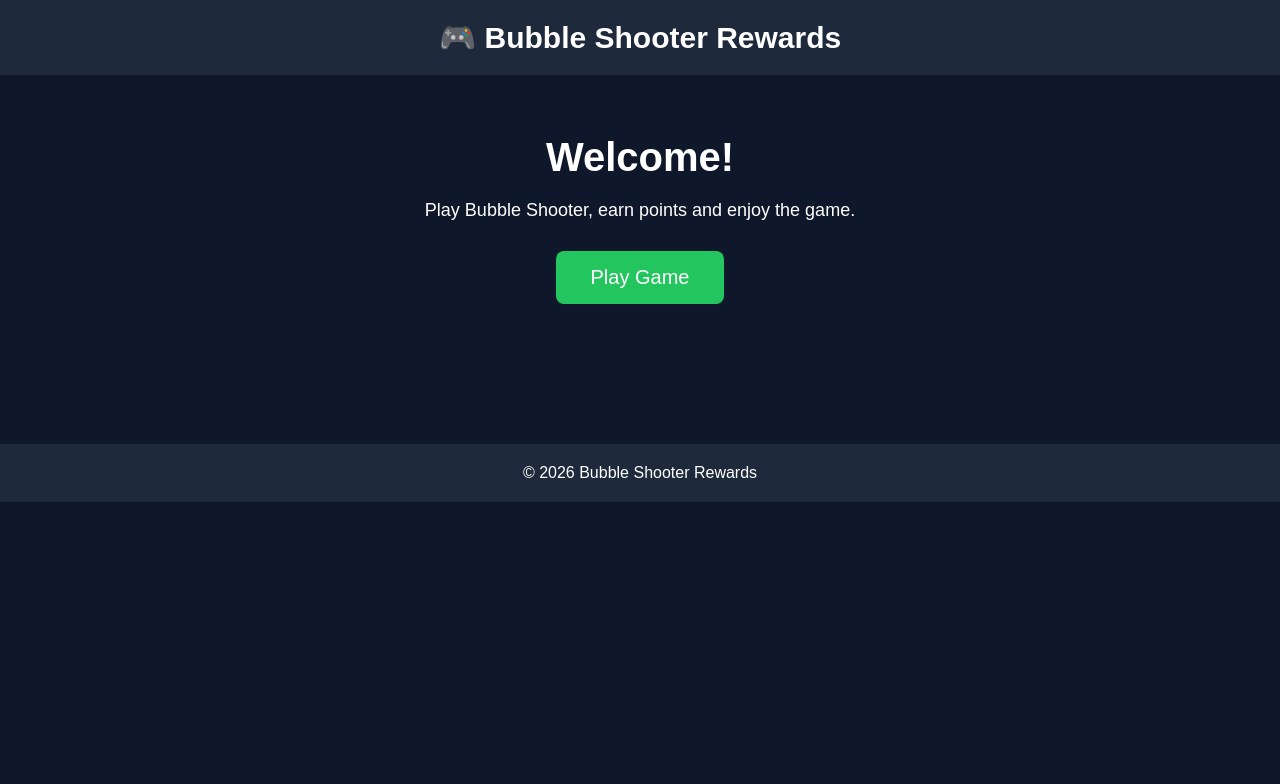
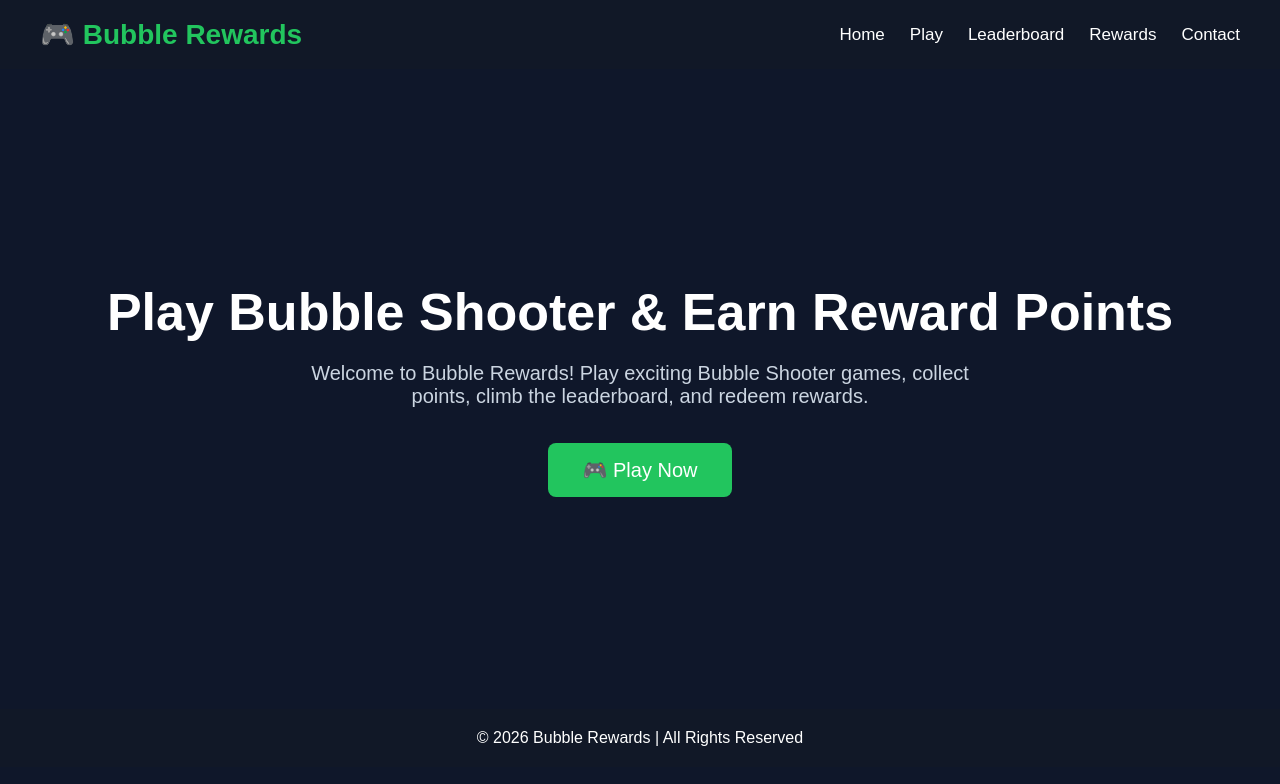
Before and after one commit to thisisnka0001-svg/bubble-shooter-game, a plain HTML site: page index.html in a window 1280 px wide. Drawn offline with Linux system fonts and the light colour scheme.

Commit message:
Update index.html

```diff
--- a/index.html
+++ b/index.html
@@ -16,48 +16,96 @@ font-family:Arial,sans-serif;
 body{
 background:#0f172a;
 color:white;
-text-align:center;
 }
 
-header{
-background:#1e293b;
-padding:20px;
-font-size:30px;
+nav{
+display:flex;
+justify-content:space-between;
+align-items:center;
+padding:18px 40px;
+background:#111827;
+}
+
+.logo{
+font-size:28px;
 font-weight:bold;
+color:#22c55e;
+}
+
+nav ul{
+display:flex;
+list-style:none;
+gap:25px;
+}
+
+nav ul li a{
+text-decoration:none;
+color:white;
+font-size:17px;
 }
 
 .hero{
-padding:60px 20px;
+display:flex;
+flex-direction:column;
+justify-content:center;
+align-items:center;
+height:80vh;
+text-align:center;
+padding:20px;
 }
 
 .hero h1{
-font-size:40px;
+font-size:52px;
 margin-bottom:20px;
 }
 
 .hero p{
-font-size:18px;
-margin-bottom:30px;
+font-size:20px;
+color:#cbd5e1;
+max-width:700px;
+margin-bottom:35px;
 }
 
-.btn{
-display:inline-block;
+.button{
 padding:15px 35px;
 background:#22c55e;
 color:white;
 text-decoration:none;
+font-size:20px;
 border-radius:8px;
-font-size:20px;
+transition:.3s;
 }
 
-.btn:hover{
+.button:hover{
 background:#16a34a;
 }
 
 footer{
-margin-top:80px;
+background:#111827;
 padding:20px;
-background:#1e293b;
+text-align:center;
+}
+
+@media(max-width:768px){
+
+nav{
+flex-direction:column;
+}
+
+nav ul{
+margin-top:15px;
+flex-wrap:wrap;
+justify-content:center;
+}
+
+.hero h1{
+font-size:35px;
+}
+
+.hero p{
+font-size:17px;
+}
+
 }
 </style>
 
@@ -65,28 +113,45 @@ background:#1e293b;
 
 <body>
 
-<header>
-🎮 Bubble Shooter Rewards
-</header>
+<nav>
 
-<div class="hero">
+<div class="logo">
+🎮 Bubble Rewards
+</div>
 
-<h1>Welcome!</h1>
+<ul>
+
+<li><a href="#">Home</a></li>
+
+<li><a href="#">Play</a></li>
+
+<li><a href="#">Leaderboard</a></li>
+
+<li><a href="#">Rewards</a></li>
+
+<li><a href="#">Contact</a></li>
+
+</ul>
+
+</nav>
+
+<section class="hero">
+
+<h1>Play Bubble Shooter & Earn Reward Points</h1>
 
 <p>
-Play Bubble Shooter, earn points and enjoy the game.
+Welcome to Bubble Rewards! Play exciting Bubble Shooter games, collect points, climb the leaderboard, and redeem rewards.
 </p>
 
-<a href="#" class="btn">Play Game</a>
+<a href="#" class="button">🎮 Play Now</a>
 
-</div>
+</section>
 
 <footer>
 
-© 2026 Bubble Shooter Rewards
+© 2026 Bubble Rewards | All Rights Reserved
 
 </footer>
 
 </body>
-
 </html>
```
